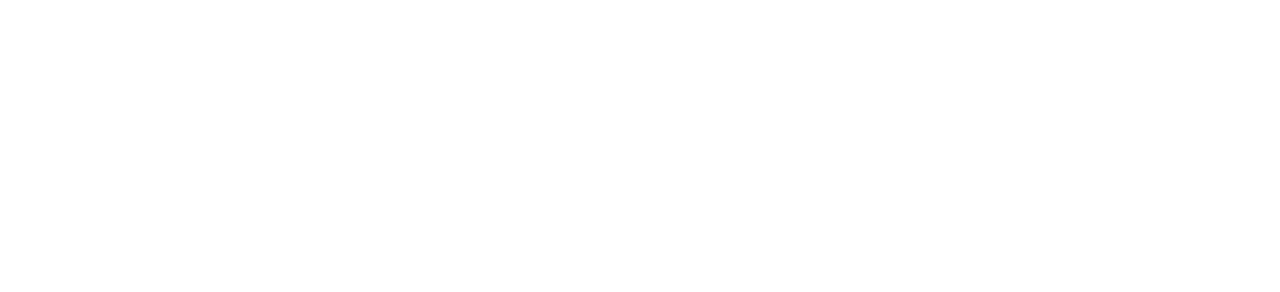
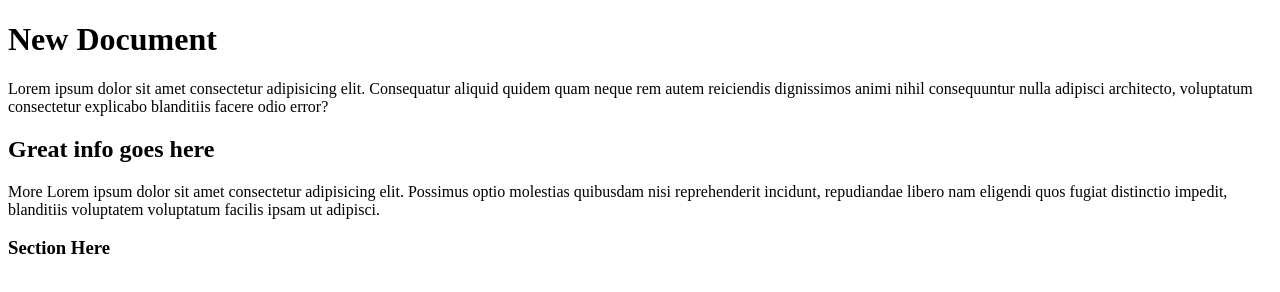
Before and after one commit to lindashendev/branches, a plain HTML site: page index.html in a window 1280 px wide. Drawn offline with Linux system fonts and the light colour scheme.

Commit message:
HTMl content on page added

```diff
--- a/index.html
+++ b/index.html
@@ -7,6 +7,10 @@
   <title>Document</title>
 </head>
 <body>
-
+  <h1>New Document</h1>
+  <p>Lorem ipsum dolor sit amet consectetur adipisicing elit. Consequatur aliquid quidem quam neque rem autem reiciendis dignissimos animi nihil consequuntur nulla adipisci architecto, voluptatum consectetur explicabo blanditiis facere odio error?</p>
+  <h2>Great info goes here</h2>
+  <p>More Lorem ipsum dolor sit amet consectetur adipisicing elit. Possimus optio molestias quibusdam nisi reprehenderit incidunt, repudiandae libero nam eligendi quos fugiat distinctio impedit, blanditiis voluptatem voluptatum facilis ipsam ut adipisci.</p>
+  <h3>Section Here</h3>
 </body>
 </html>
```
